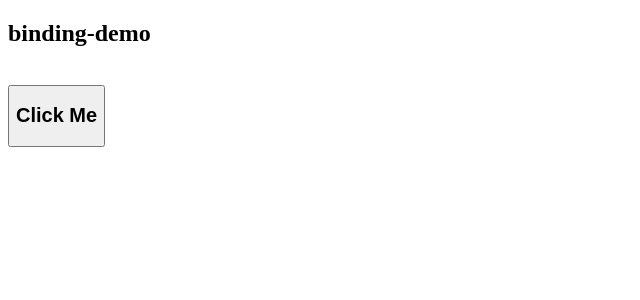
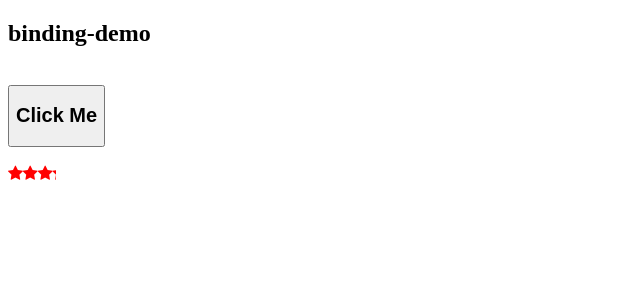
Before and after one commit to imfoobar42/binding-demo, an Angular app: page / in a window 1280 px wide. Shown: the top 300 px of the page, without its empty margins (0-640 px from the left). Built offline with nearby package versions, Linux system fonts and the light colour scheme.

Commit message:
Style Binding Performed

```diff
--- a/src/app/app.component.html
+++ b/src/app/app.component.html
@@ -1,3 +1,15 @@
 <h2>{{title}} </h2>
 <br>
 <button type="button" (click)="performAction()" ><h2>Click Me</h2></button>
+<br>
+<br>
+
+<div [style.width.px]="starWidth" [style.overflow]="'hidden'">
+    <div style="width:75px"[style.color]="starColor" >
+      <span class="fa fa-star" style="color:red"></span>
+      <span class="fa fa-star"></span>
+      <span class="fa fa-star"></span>
+      <span class="fa fa-star"></span>
+      <span class="fa fa-star"></span>
+    </div>
+</div>
--- a/src/app/app.component.ts
+++ b/src/app/app.component.ts
@@ -7,7 +7,9 @@ import { Component } from '@angular/core';
 })
 export class AppComponent {
   title = 'binding-demo';
-
+  rating=3.2;
+  starWidth= this.rating*(75/5) ;
+  starColor= 'red';
   performAction(): void{
     alert("Button is Clicked...");
     this.title="Binding-Demo in Angular";
--- a/src/index.html
+++ b/src/index.html
@@ -6,6 +6,7 @@
   <base href="/">
 
   <meta name="viewport" content="width=device-width, initial-scale=1">
+  <link href="https://stackpath.bootstrapcdn.com/font-awesome/4.7.0/css/font-awesome.min.css" rel="stylesheet" integrity="sha384-wvfXpqpZZVQGK6TAh5PVlGOfQNHSoD2xbE+QkPxCAFlNEevoEH3Sl0sibVcOQVnN" crossorigin="anonymous">
   <link rel="icon" type="image/x-icon" href="favicon.ico">
 </head>
 <body>
```
